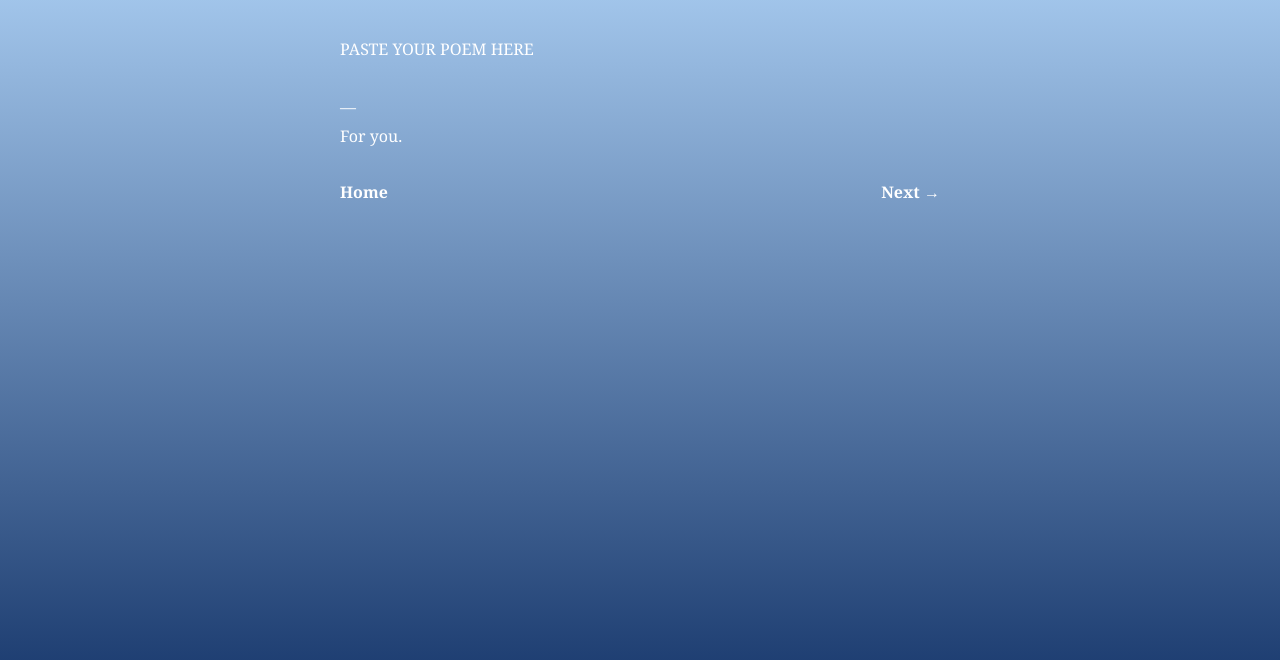
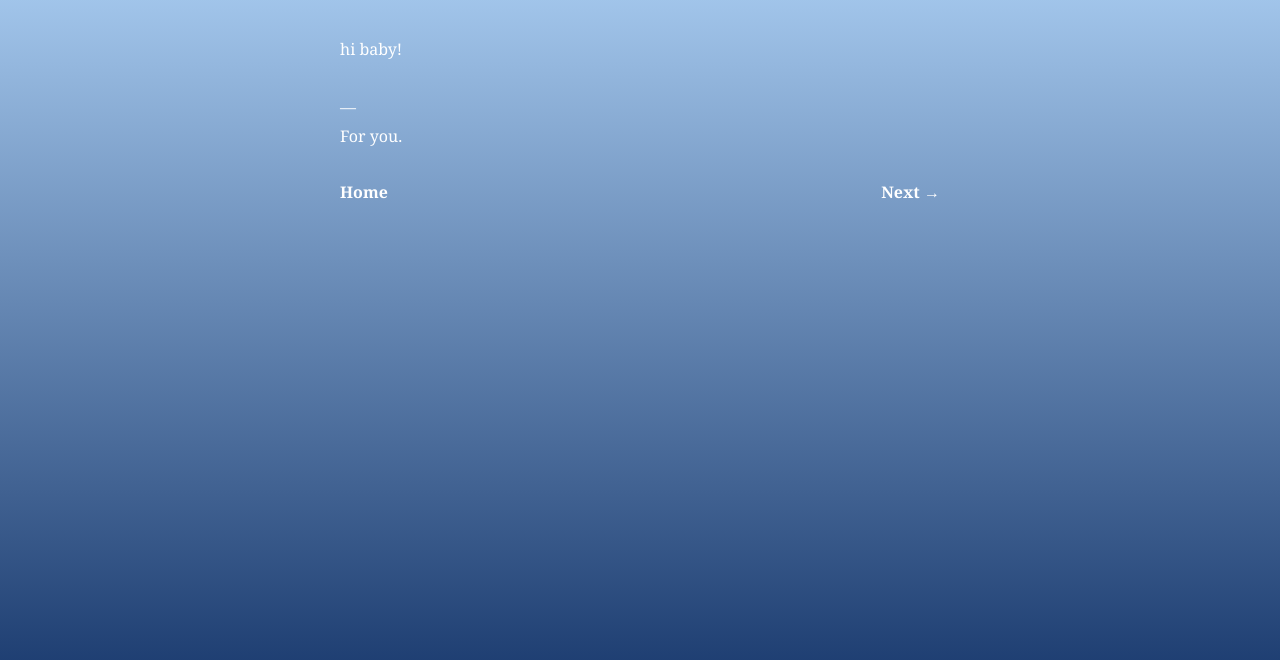
Before and after one commit to negetivityy/poemsforher, a plain HTML site: page poems/poem1.html in a window 1280 px wide. Shown: the part 118-778 px from the top of the page. Drawn offline with Linux system fonts and the light colour scheme.

Commit message:
Update poem content in poem1.html

```diff
--- a/poems/poem1.html
+++ b/poems/poem1.html
@@ -12,7 +12,7 @@
     <h1>Poem I</h1>
 
     <div class="poem">
-      PASTE YOUR POEM HERE
+      hi baby!
 
       —
       For you.
```
